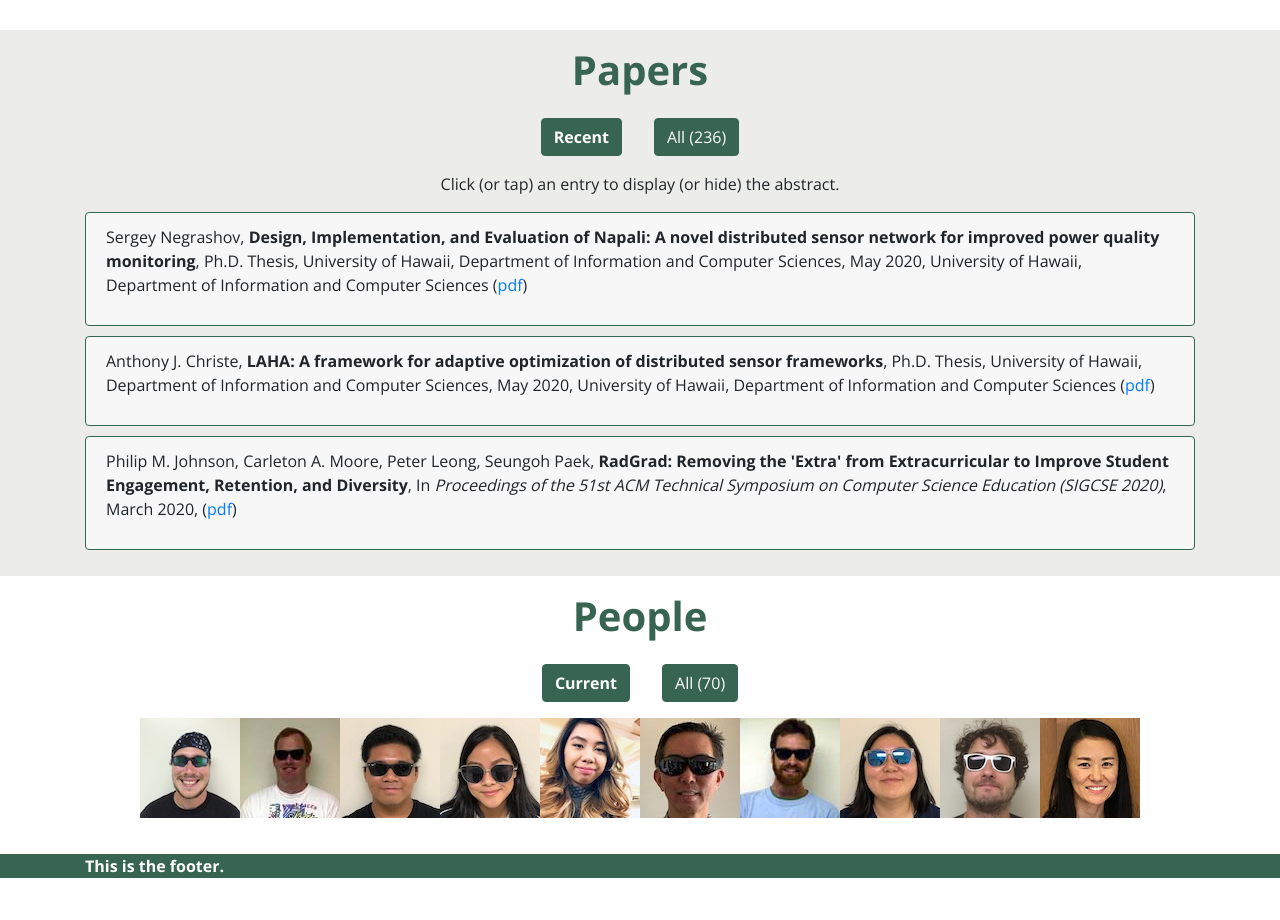
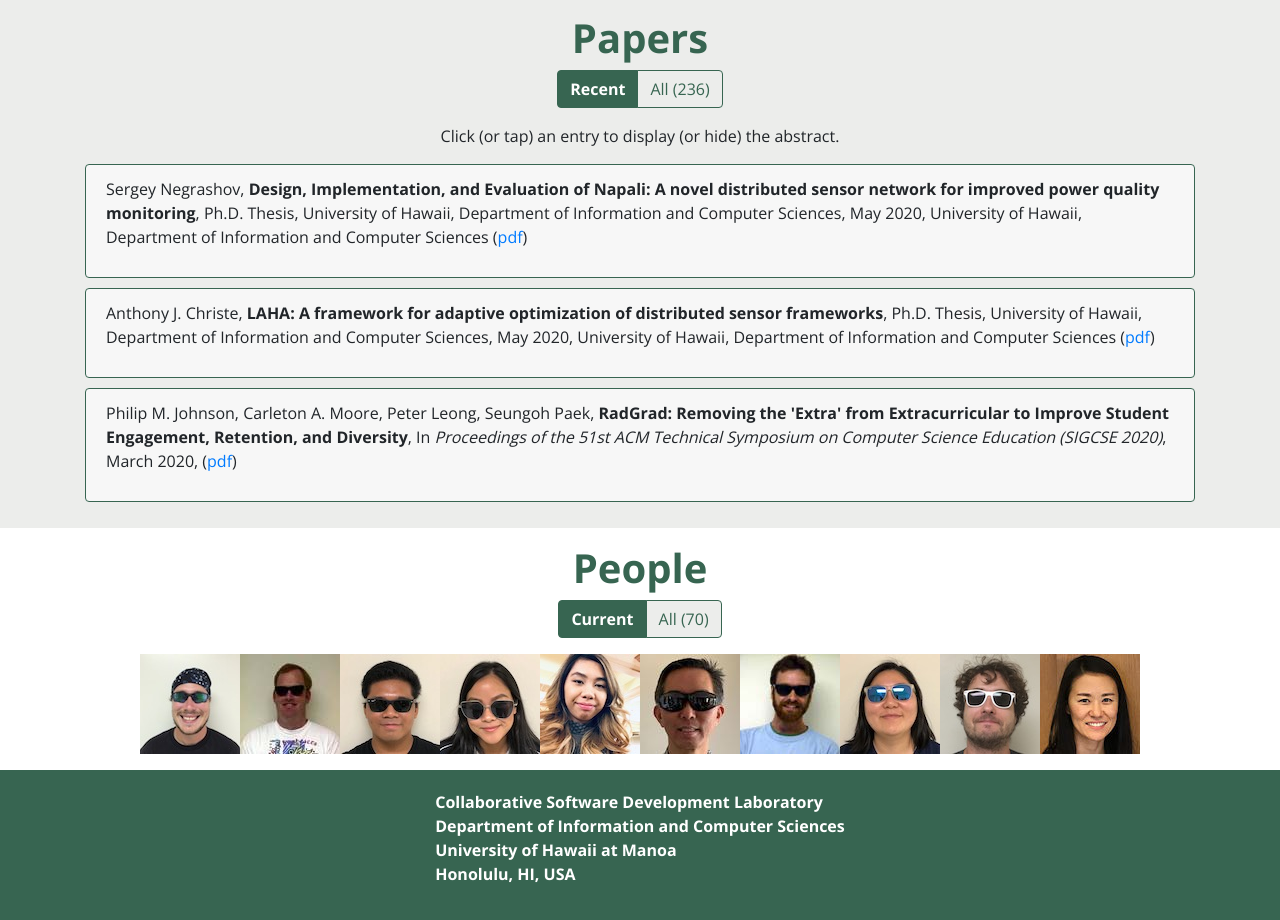
Before and after one commit to csdl/csdl.github.io, a React (Create React App) app in the folder src/: page / in a window 1280 px wide. Shown: the part 1308-2228 px from the top of the page. Before the commit the page ends 2202 px from the top, so only its background shows below. Built offline with nearby package versions, Linux system fonts and the light colour scheme.

Commit message:
button group

```diff
--- a/src/src/Bottom.js
+++ b/src/src/Bottom.js
@@ -1,13 +1,20 @@
 import React from 'react';
 import Container from 'react-bootstrap/Container';
+import Row from 'react-bootstrap/Row';
 import { greenColorCode } from './Constants';
 
 function Bottom() {
-  const bottomStyle = { backgroundColor: greenColorCode, color: 'white', fontWeight: 'bold', marginTop: '20px' };
+  const bottomStyle = { backgroundColor: greenColorCode, color: 'white', fontWeight: 'bold', paddingTop: '20px', paddingBottom: '20px' };
   return (
     <div style={bottomStyle}>
-        <Container className="justify-content-center">
-          <p>This is the footer.</p>
+        <Container>
+          <Row className="justify-content-center">
+          <p>Collaborative Software Development Laboratory<br/>
+            Department of Information and Computer Sciences<br/>
+            University of Hawaii at Manoa<br/>
+            Honolulu, HI, USA<br/>
+          </p>
+          </Row>
         </Container>
     </div>
   );
--- a/src/src/SectionButtons.js
+++ b/src/src/SectionButtons.js
@@ -1,15 +1,16 @@
 import React from 'react';
 import Button from 'react-bootstrap/Button';
+import ButtonGroup from 'react-bootstrap/ButtonGroup';
 import Row from 'react-bootstrap/Row';
 import PropTypes from 'prop-types';
-import { greenColorCode } from './Constants';
+import { greenColorCode, lightGreenColorCode } from './Constants';
 
 class SectionButtons extends React.Component {
   constructor(props) {
     super(props);
-    const buttonStyle = { backgroundColor: greenColorCode, margin: '1em', borderColor: greenColorCode };
-    this.selectedStyle = { ...buttonStyle, fontWeight: 'bold' };
-    this.deselectedStyle = { ...buttonStyle, fontWeight: 'normal' };
+    const buttonStyle = { borderColor: greenColorCode };
+    this.selectedStyle = { ...buttonStyle, fontWeight: 'bold', backgroundColor: greenColorCode };
+    this.deselectedStyle = { ...buttonStyle, fontWeight: 'normal', color: greenColorCode, backgroundColor: lightGreenColorCode };
     this.state = { recentStyle: this.selectedStyle, allStyle: this.deselectedStyle };
     this.recentLabel = props.recentLabel || 'Recent';
   }
@@ -26,9 +27,11 @@ class SectionButtons extends React.Component {
   }
 
   render = () => (
-    <Row className="justify-content-center">
+    <Row style={{ marginBottom: '1em' }} className="justify-content-center">
+      <ButtonGroup aria-label="Basic example">
       <Button onClick={() => this.onClick('recent')} style={this.state.recentStyle}>{this.recentLabel}</Button>
       <Button onClick={() => this.onClick('all')} style={this.state.allStyle}>All ({this.props.total})</Button>
+      </ButtonGroup>
     </Row>
   );
 }
```
